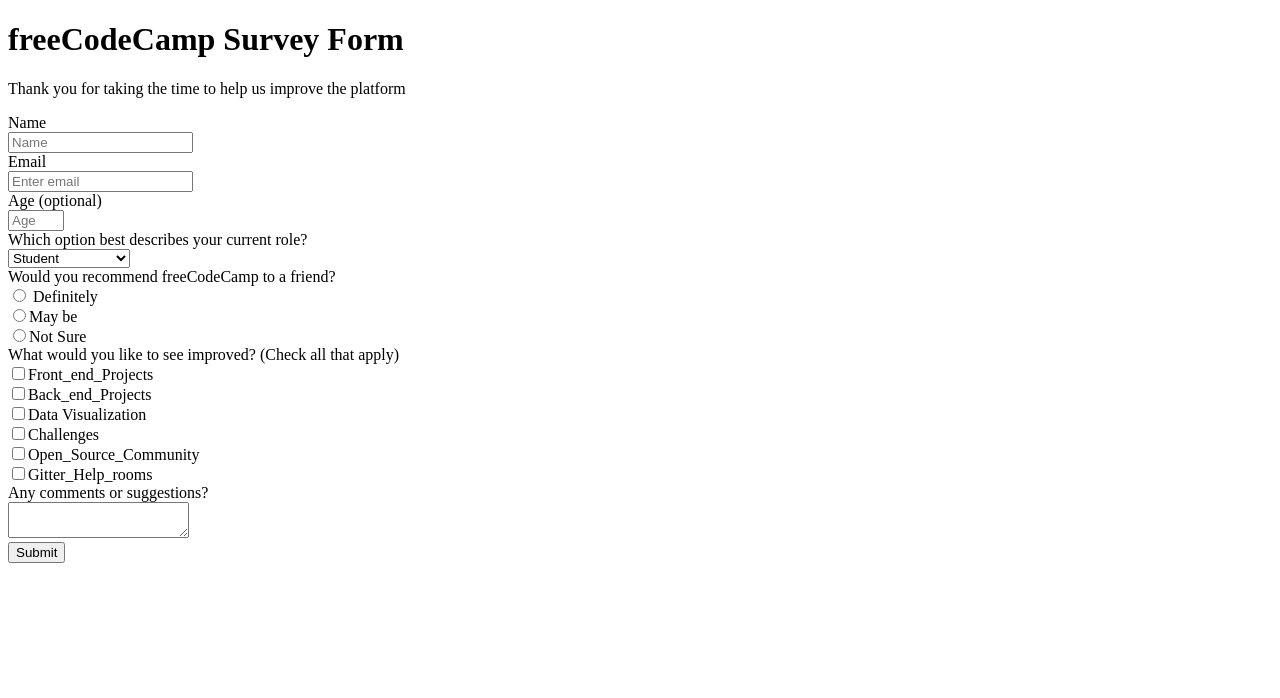
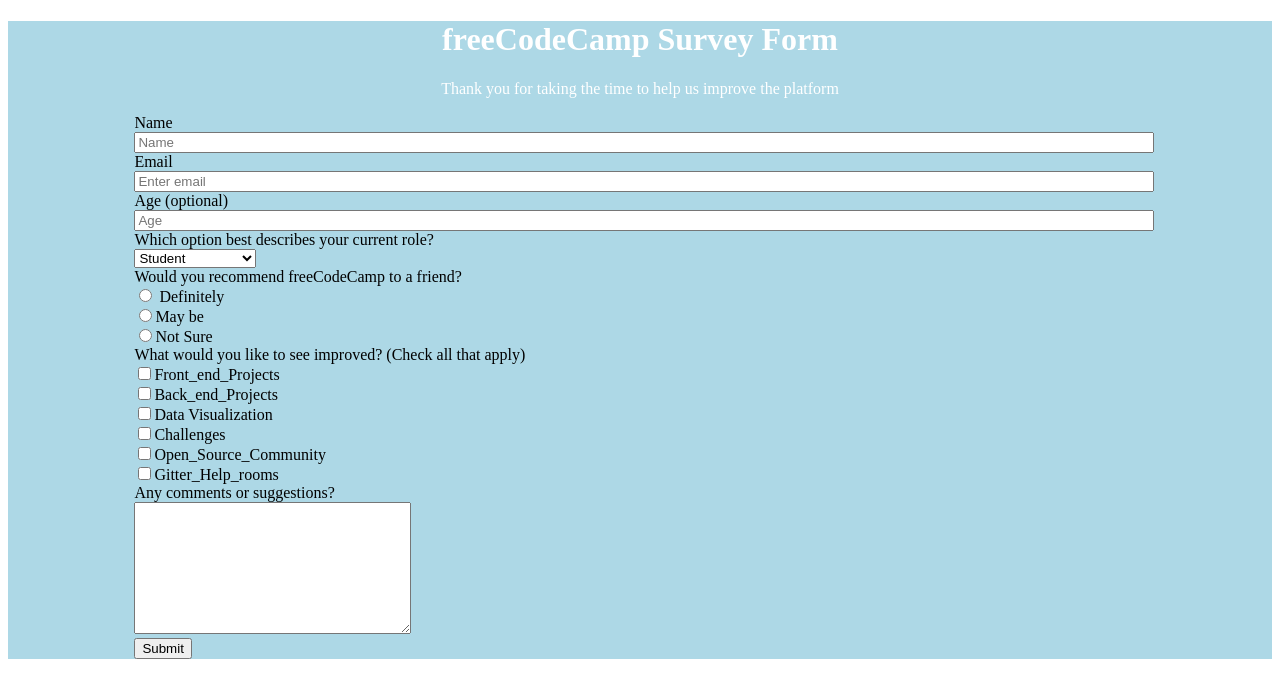
Before and after one commit to PNdunguMaina/Survey-form-using-HTML-CSS, a plain HTML site: page index.html in a window 1280 px wide. Drawn offline with Linux system fonts and the light colour scheme.

Commit message:
Complete survey form

```diff
--- a/css/style.css
+++ b/css/style.css
@@ -0,0 +1,30 @@
+#title{
+    text-align: center;
+    color: white;
+}
+#description{
+    text-align: center;
+    color: white;
+}
+#main{
+    background-color: lightblue;
+}
+#survey-form{
+    padding-left: 10%;
+    padding-right: 10%;
+    width: auto;
+    display: solid;
+
+}
+#name{
+    width: 100%;
+}
+#email{
+    width: 100%;
+}
+#number{
+    width: 100%;
+}
+#comments{
+    padding: 50px;
+}
--- a/index.html
+++ b/index.html
@@ -8,6 +8,7 @@
   </head>
 
   <body>
+    <main id="main">
     <script src="https://cdn.freecodecamp.org/testable-projects-fcc/v1/bundle.js"></script>
 
     <h1 id="title">freeCodeCamp Survey Form</h1>
@@ -48,7 +49,7 @@
 
 
       <label>Any comments or suggestions?</label><br>
-      <textarea placeholder="Enter your comment here">
+      <textarea id="comments" placeholder="Enter your comment here">
 
       </textarea><br>
 
@@ -68,5 +69,6 @@
 
     -->
     <script  src="js/index.js"></script>
+  </main>
   </body>
 </html>
```
